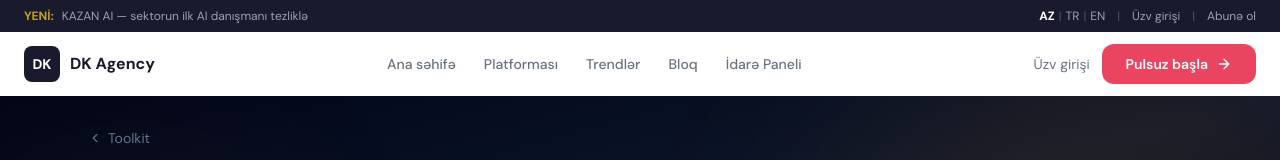
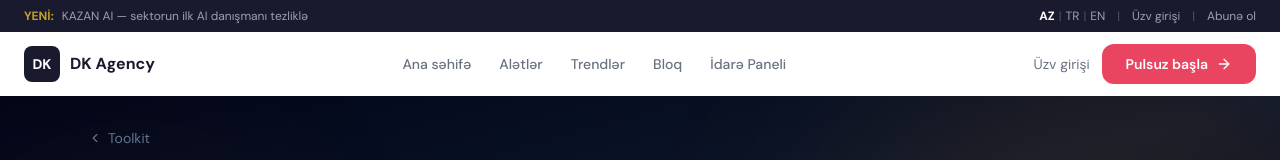
Before and after one commit to DTOMRIS/dk-agency-platform, a Next.js app: page /toolkit/basabas in a window 1280 px wide. Shown: the top 160 px of the page. Built offline with nearby package versions, Linux system fonts and the light colour scheme; a web font is replaced by a local one.

Commit message:
TASK-0001: fix: rename Platforması to Alətlər in header

```diff
--- a/components/layout/Header.tsx
+++ b/components/layout/Header.tsx
@@ -26,7 +26,7 @@ function getLocalePath(pathname: string, newLocale: string) {
 
 const navItems = [
   { name: 'Ana səhifə', href: '/', hasMegaMenu: false },
-  { name: 'Platforması', href: '#', hasMegaMenu: true },
+  { name: 'Alətlər', href: '#', hasMegaMenu: true },
   { name: 'Trendlər', href: '/haberler', hasMegaMenu: false },
   { name: 'Bloq', href: '/blog', hasMegaMenu: false },
   { name: 'İdarə Paneli', href: '/b2b-panel', hasMegaMenu: false },
```
